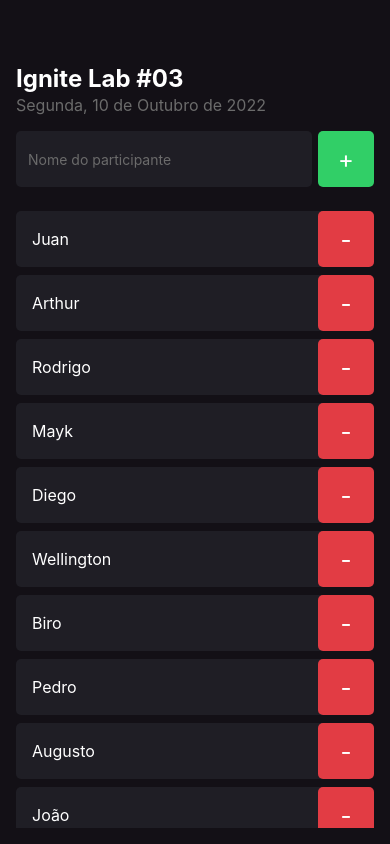
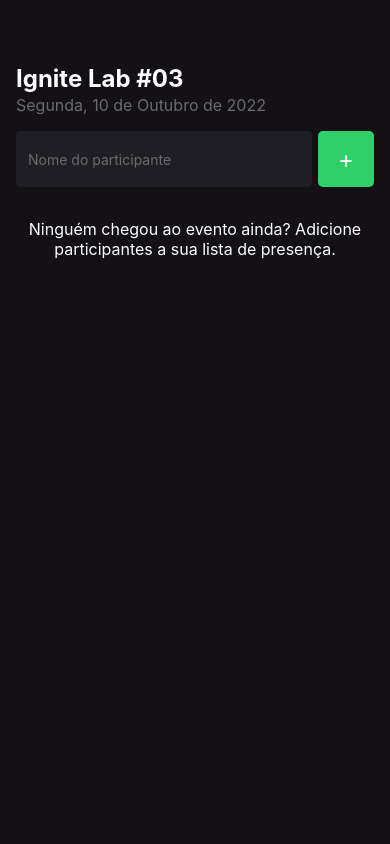
Before and after one commit to wellingtonrodriguesbr/imhere, a React Native app: screen / in a window 390 px wide. Built offline with nearby package versions, Linux system fonts and the light colour scheme.

Commit message:
feat: create function to add participant

```diff
--- a/src/screens/Home/index.tsx
+++ b/src/screens/Home/index.tsx
@@ -1,3 +1,4 @@
+import { useState } from "react";
 import {
   Alert,
   FlatList,
@@ -11,37 +12,37 @@ import { Participant } from "../../components/Participant";
 import { styles } from "./styles";
 
 export function Home() {
-  const participants = [
-    "Juan",
-    "Arthur",
-    "Rodrigo",
-    "Mayk",
-    "Diego",
-    "Wellington",
-    "Biro",
-    "Pedro",
-    "Augusto",
-    "João",
-    "Wesley",
-  ];
+  const [participants, setParticipants] = useState<string[]>([]);
+  const [newParticipant, setNewParticipant] = useState("");
 
   function handleParticipantAdd() {
-    if (participants.includes("Biro")) {
+    if (participants.includes(newParticipant)) {
       return Alert.alert(
         "Participante existente",
         "Já existe um participante com este nome!"
       );
     }
+    setParticipants((prevParticipants) => [
+      ...prevParticipants,
+      newParticipant,
+    ]);
+    setNewParticipant("");
   }
 
   function handleParticipantRemove(name: string) {
+    const participantsFiltered = participants.filter(
+      (participant) => participant !== name
+    );
+
     Alert.alert(
       "Remover participante",
       `Deseja remover ${name} da lista de presença?`,
       [
         {
           text: "Sim",
-          onPress: () => Alert.alert("Removido(a)!"),
+          onPress: () => {
+            Alert.alert("Removido(a)!");
+          },
         },
         {
           text: "Não remover",
@@ -58,6 +59,8 @@ export function Home() {
       <View style={styles.form}>
         <TextInput
           style={styles.input}
+          value={newParticipant}
+          onChangeText={(text) => setNewParticipant(text)}
           placeholder="Nome do participante"
           placeholderTextColor="#6b6b6b"
         />
```
